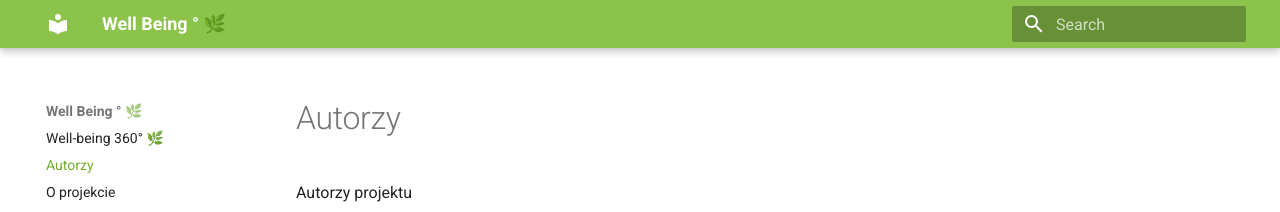
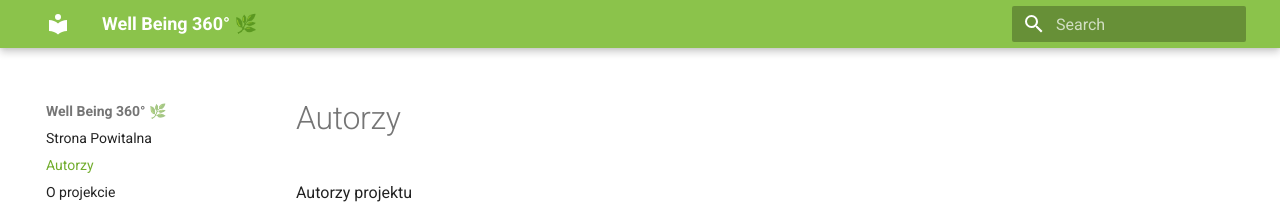
Before and after one commit to MKaczkowski07/wellbeing-prod, an MkDocs documentation site: the page built from docs/autorzy.md, in a window 1280 px wide. Shown: the top 212 px of the page. Built offline with MkDocs 1.6.1 and Material for MkDocs 9.7.7, drawn with Linux system fonts in a browser that asks for light colours.

Commit message:
Poprawka tytułu strony oraz storny głównej

```diff
--- a/docs/index.md
+++ b/docs/index.md
@@ -1,4 +1,4 @@
-# Well-being 360° 🌿
+# Strona Powitalna
 
 Witamy na stronie poświęconej holistycznemu podejściu do zdrowia psychicznego i fizycznego.
 Naszym celem jest przedstawienie pięciu kluczowych filarów dobrostanu:
--- a/mkdocs.yml
+++ b/mkdocs.yml
@@ -1,4 +1,4 @@
-site_name: Well Being ° 🌿
+site_name: Well Being 360° 🌿
 theme:
   name: material
   palette:
```
